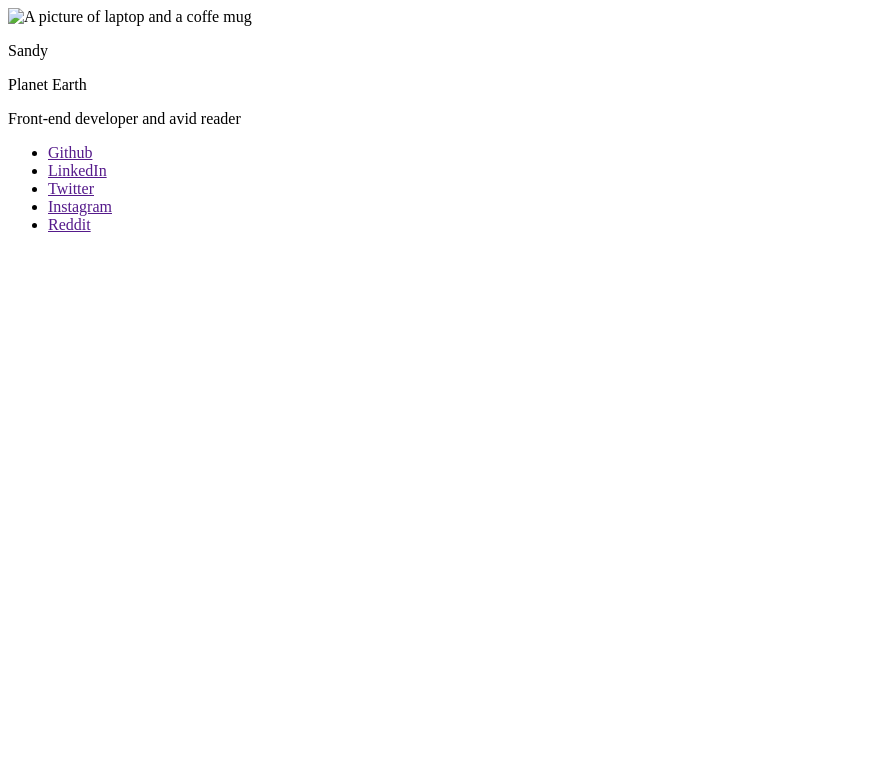
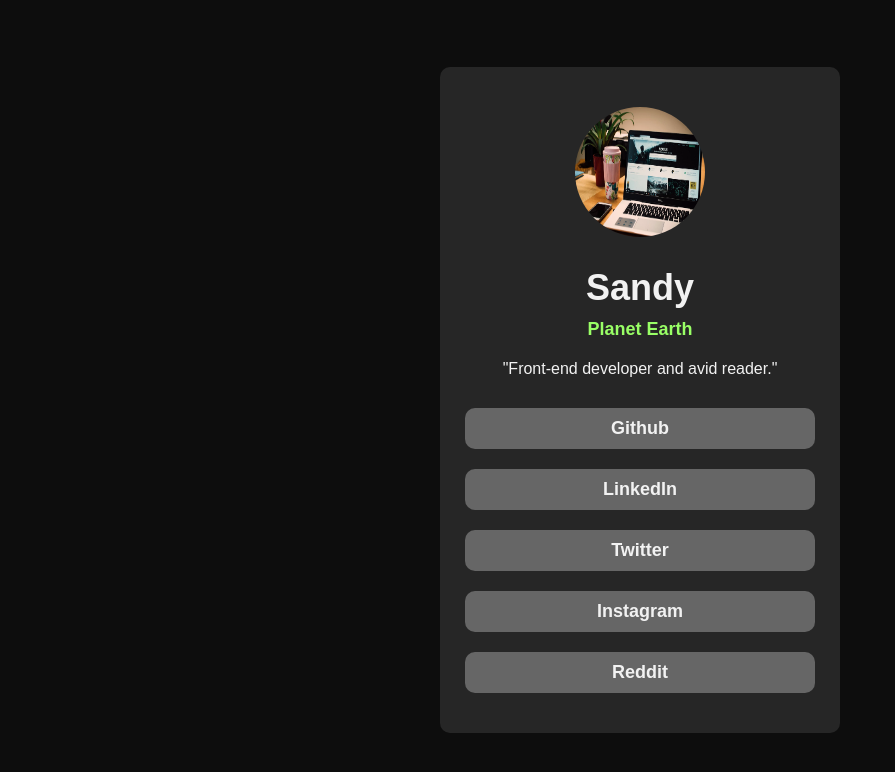
Before and after one commit to sandyr404/social-links-profile, a plain HTML site: page index.html in a window 1280 px wide. Shown: the whole page, without its empty margins (0-895 px from the left). Drawn offline with Linux system fonts and the light colour scheme.

Commit message:
Added CSS

```diff
--- a/index.html
+++ b/index.html
@@ -9,9 +9,9 @@
   <body>
     <!-- for the card -->
     <div class="card">
-      <dev class="info">
+      <div class="info">
         <img
-          src="laptop.webp"
+          src="/img/laptop.webp"
           alt="A picture of laptop and a coffe mug"
           height="130"
           width="130"
@@ -19,12 +19,8 @@
 
         <p class="name">Sandy</p>
         <p class="location">Planet Earth</p>
-      </dev>
-    </div>
+        <p class="description">"Front-end developer and avid reader."</p>
 
-    <p class="description">Front-end developer and avid reader</p>
-
-    <div class="social-links">
         <ul>
           <li><a href="">Github</a></li>
           <li><a href="">LinkedIn</a></li>
@@ -33,7 +29,7 @@
           <li><a href="">Reddit</a></li>
         </ul>
       </div>
-
+    </div>
     <!-- card ends -->
   </body>
 </html>
--- a/styles.css
+++ b/styles.css
@@ -0,0 +1,86 @@
+* {
+  margin: 0;
+  padding: 0;
+  box-sizing: border-box;
+}
+
+body {
+  background-color: #0d0d0d;
+  height: 100vh;
+  display: flex;
+  justify-content: center;
+  align-items: center;
+  font-family: Arial, Helvetica, sans-serif;
+}
+
+.card {
+  display: flex;
+  justify-content: center;
+  align-items: center;
+  flex-direction: column;
+  background-color: #262626;
+  width: 400px;
+  padding: 30px 15px 0 15px;
+  border-radius: 10px;
+}
+
+.name,
+a,
+.description {
+  color: #f2f2f2;
+}
+
+a {
+  text-decoration: none;
+}
+
+.info {
+  padding: 10px;
+  display: flex;
+  flex-direction: column;
+  align-items: center;
+}
+
+img {
+  border-radius: 100px;
+  margin-bottom: 30px;
+}
+
+.name {
+  margin-bottom: 10px;
+}
+
+.location {
+  color: #99ff66;
+  margin-bottom: 20px;
+}
+
+ul {
+  list-style: none;
+  padding: 10px;
+  text-align: center;
+}
+
+li {
+  width: 350px;
+  margin: 20px;
+  padding: 10px;
+  background-color: #666666;
+  border-radius: 10px;
+}
+
+.name {
+  font-size: 36px;
+  font-weight: 700;
+}
+
+.location,
+a {
+  font-size: 18px;
+  font-weight: 700;
+}
+
+.description {
+  font-size: 16px;
+  font-weight: 300;
+}
```
Lines whose indentation alone changed are shown as unchanged.
